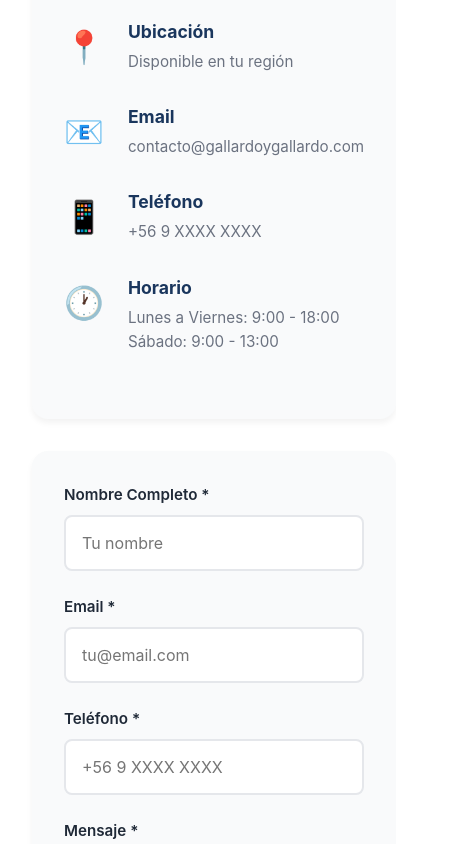
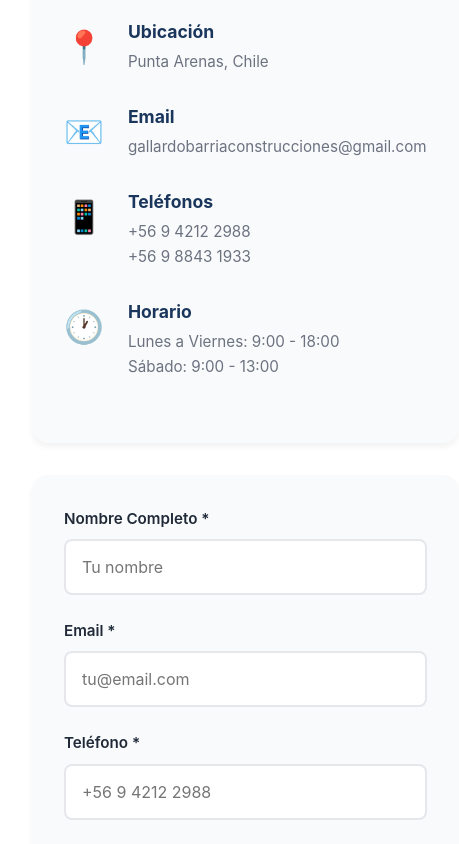
Before and after one commit to Kaylowsha/Gallardo-y-Gallardo-Construcciones, a React (Vite) app: page / in a window 390 px wide. Shown: the part 9000-9844 px from the top of the page, 459 px wide, since content can reach past the window. Built offline with nearby package versions, Linux system fonts and the light colour scheme.

Commit message:
Update contact information: phones, email and location

```diff
--- a/src/components/Contact.jsx
+++ b/src/components/Contact.jsx
@@ -50,21 +50,22 @@ const Contact = () => {
               <span className="info-icon">📍</span>
               <div>
                 <h4>Ubicación</h4>
-                <p>Disponible en tu región</p>
+                <p>Punta Arenas, Chile</p>
               </div>
             </div>
             <div className="info-item">
               <span className="info-icon">📧</span>
               <div>
                 <h4>Email</h4>
-                <p>contacto@gallardoygallardo.com</p>
+                <p>gallardobarriaconstrucciones@gmail.com</p>
               </div>
             </div>
             <div className="info-item">
               <span className="info-icon">📱</span>
               <div>
-                <h4>Teléfono</h4>
-                <p>+56 9 XXXX XXXX</p>
+                <h4>Teléfonos</h4>
+                <p>+56 9 4212 2988</p>
+                <p>+56 9 8843 1933</p>
               </div>
             </div>
             <div className="info-item">
@@ -113,7 +114,7 @@ const Contact = () => {
                 value={formData.phone}
                 onChange={handleChange}
                 required
-                placeholder="+56 9 XXXX XXXX"
+                placeholder="+56 9 4212 2988"
               />
             </div>
 
--- a/src/components/Footer.jsx
+++ b/src/components/Footer.jsx
@@ -44,9 +44,10 @@ const Footer = () => {
           <div className="footer-section">
             <h4>Contacto</h4>
             <ul className="footer-contact">
-              <li>📧 contacto@gallardoygallardo.com</li>
-              <li>📱 +56 9 XXXX XXXX</li>
-              <li>📍 Disponible en tu región</li>
+              <li>📧 gallardobarriaconstrucciones@gmail.com</li>
+              <li>📱 +56 9 4212 2988</li>
+              <li>📱 +56 9 8843 1933</li>
+              <li>📍 Punta Arenas, Chile</li>
             </ul>
           </div>
         </div>
```
